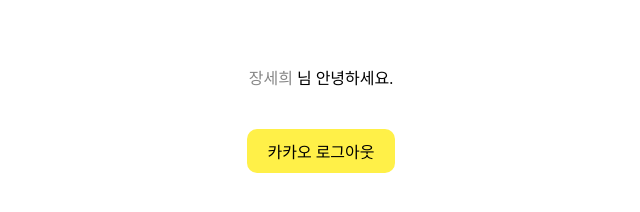
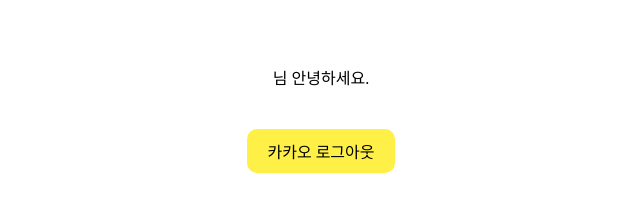
Before and after one commit to julia8024/Login_Kakao, a plain HTML site: page main.html in a window 1280 px wide. Shown: the part 162-374 px from the top of the page, 319-959 px from the left. Drawn offline with Linux system fonts and the light colour scheme; a web font is replaced by a local one.

Commit message:
commit11

```diff
--- a/main.html
+++ b/main.html
@@ -10,7 +10,7 @@
 <body>
     <section>
         <h1>LOGIN SUCCESS</h1>
-        <p><span id="nickname">장세희</span> 님 안녕하세요.</p>
+        <p><span id="nickname"></span> 님 안녕하세요.</p>
         <div id="kakao_logout" onclick="kakaoLogout()">카카오 로그아웃</div>
     </section>
     <script src="https://developers.kakao.com/sdk/js/kakao.js"></script>
--- a/script.js
+++ b/script.js
@@ -10,6 +10,7 @@ function kakaoLogin() {
                     Kakao.Auth.setAccessToken(ACCESS_TOKEN);  // 액세스 토큰 사용하게 등록
                     var nickname = 'profile_nickname';
                     document.querySelector("#nickname").innerHTML = nickname;
+                    console.log(nickname);
                 }
             });
             // window.location.href='/Login_kakao/main.html';
```
